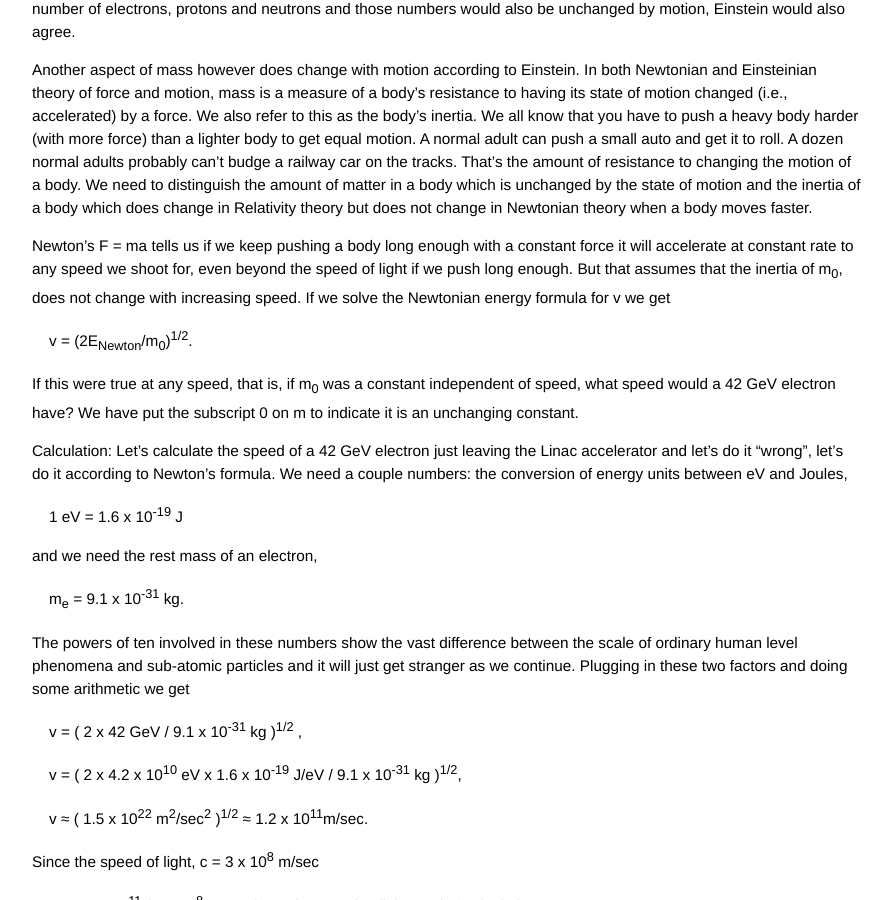
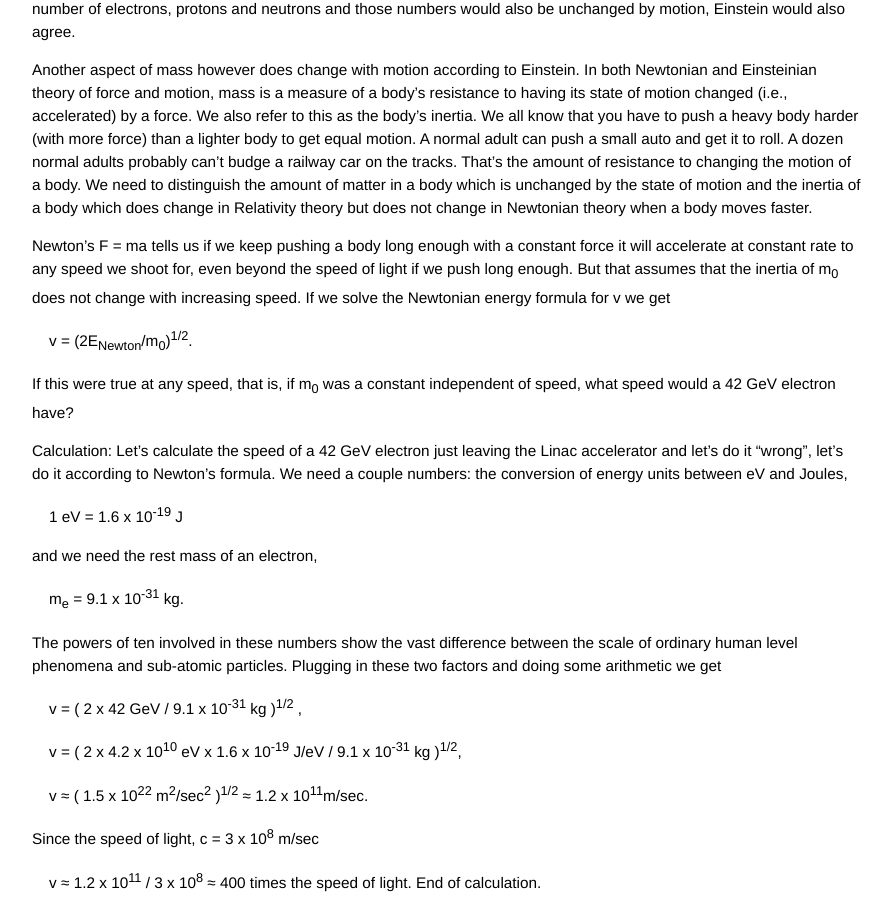
Before and after one commit to grbfacet/facet, a Jekyll site: the page built from relativity-tutorial.md, in a window 1280 px wide and 900 px high, scrolled down 3680 px. Shown: the whole window, without its empty margins (193-1084 px from the left). Built offline with Jekyll 4.4.1, drawn with Linux system fonts in a browser that asks for light colours.

Commit message:
Update relativity-tutorial.md

```diff
--- a/relativity-tutorial.md
+++ b/relativity-tutorial.md
@@ -73,11 +73,11 @@
 
 Another aspect of mass however does change with motion according to Einstein. In both Newtonian and Einsteinian theory of force and motion, mass is a measure of a body’s resistance to having its state of motion changed (i.e., accelerated) by a force. We also refer to this as the body’s inertia. We all know that you have to push a heavy body harder (with more force) than a lighter body to get equal motion. A normal adult can push a small auto and get it to roll. A dozen normal adults probably can’t budge a railway car on the tracks. That’s the amount of resistance to changing the motion of a body. We need to distinguish the amount of matter in a body which is unchanged by the state of motion and the inertia of a body which does change in Relativity theory but does not change in Newtonian theory when a body moves faster.
 
-Newton’s F = ma tells us if we keep pushing a body long enough with a constant force it will accelerate at constant rate to any speed we shoot for, even beyond the speed of light if we push long enough. But that assumes that the inertia of m<sub>0</sub>,  does not change with increasing speed. If we solve the Newtonian energy formula for v we get
+Newton’s F = ma tells us if we keep pushing a body long enough with a constant force it will accelerate at constant rate to any speed we shoot for, even beyond the speed of light if we push long enough. But that assumes that the inertia of m<sub>0</sub> does not change with increasing speed. If we solve the Newtonian energy formula for v we get
 
 <span class="eq">v = (2E<sub>Newton</sub>/m<sub>0</sub>)<sup>1/2</sup>.</span>
 
-If this were true at any speed, that is, if m<sub>0</sub> was a constant independent of speed, what speed would a 42 GeV electron have? We have put the subscript 0 on m to indicate it is an unchanging constant.
+If this were true at any speed, that is, if m<sub>0</sub> was a constant independent of speed, what speed would a 42 GeV electron have?
 
 Calculation: Let’s calculate the speed of a 42 GeV electron just leaving the Linac accelerator and let’s do it “wrong”, let’s do it according to Newton’s formula. We need a couple numbers: the conversion of energy units between eV and Joules,
 
@@ -87,7 +87,7 @@
 
 <span class="eq">m<sub>e</sub> = 9.1 x 10<sup>-31</sup> kg.</span>
 
-The powers of ten involved in these numbers show the vast difference between the scale of ordinary human level phenomena and sub-atomic particles and it will just get stranger as we continue. Plugging in these two factors and doing some arithmetic we get
+The powers of ten involved in these numbers show the vast difference between the scale of ordinary human level phenomena and sub-atomic particles. Plugging in these two factors and doing some arithmetic we get
 
 <span class="eq">v = ( 2 x 42 GeV / 9.1 x 10<sup>-31</sup> kg )<sup>1/2</sup> ,</span>
 
```
